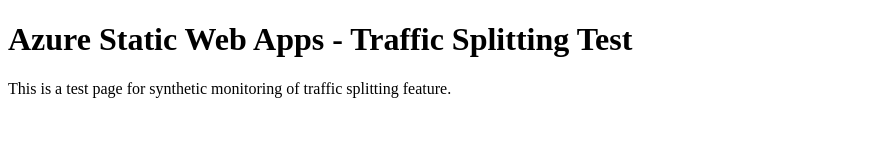
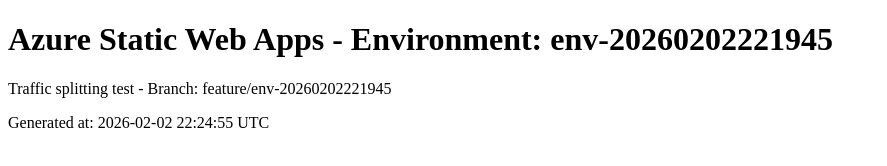
Before and after one commit to skylathadani-ms/synthetics-swa-traffic-20260202221945, a plain HTML site: page index.html in a window 1280 px wide. Shown: the whole page, without its empty margins (0-887 px from the left). Drawn offline with Linux system fonts and the light colour scheme.

Commit message:
Update index.html for env-20260202221945

```diff
--- a/index.html
+++ b/index.html
@@ -1,10 +1,11 @@
 <!DOCTYPE html>
 <html>
 <head>
-<title>Synthetics Test - Traffic Splitting</title>
+<title>Environment: env-20260202221945</title>
 </head>
 <body>
-<h1>Azure Static Web Apps - Traffic Splitting Test</h1>
-<p>This is a test page for synthetic monitoring of traffic splitting feature.</p>
+<h1>Azure Static Web Apps - Environment: env-20260202221945</h1>
+<p>Traffic splitting test - Branch: feature/env-20260202221945</p>
+<p>Generated at: 2026-02-02 22:24:55 UTC</p>
 </body>
 </html>
```
